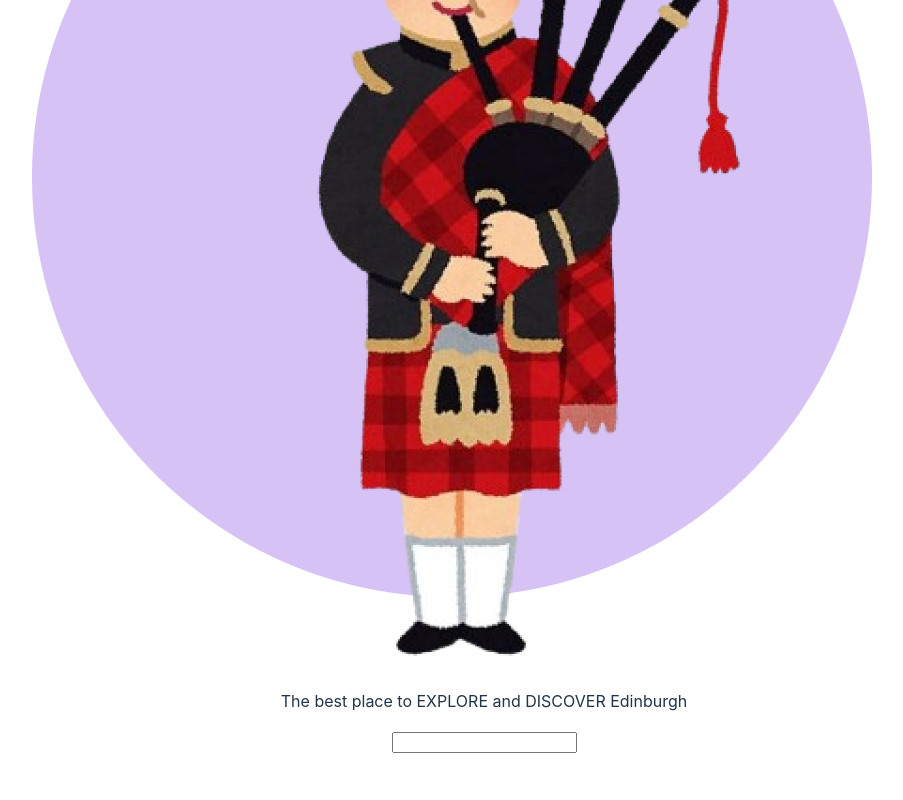
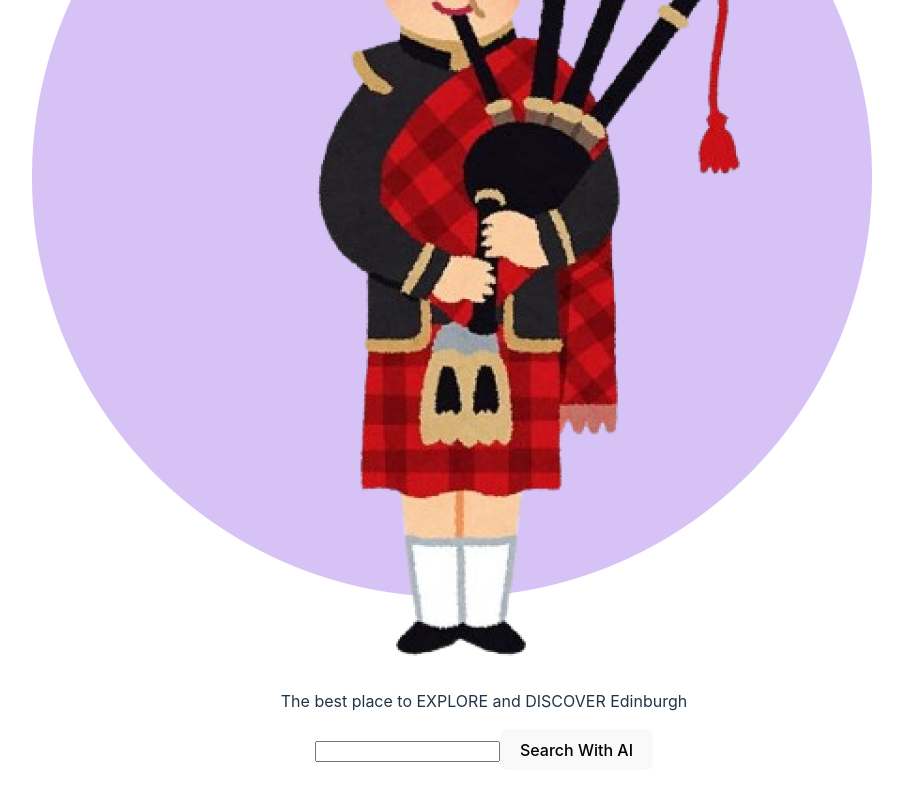
Before and after one commit to xiaowuuu/ask_edinburgh, a React (Vite) app in the folder client/: page / in a window 1280 px wide. Shown: the part 1668-2468 px from the top of the page, without its empty margins (156-1059 px from the left). Built offline with nearby package versions, Linux system fonts and the light colour scheme.

Commit message:
add search button component

```diff
--- a/client/src/components/Search.tsx
+++ b/client/src/components/Search.tsx
@@ -1,6 +1,10 @@
+import SearchButton from "./SearchButton";
 function Search () {
   return (
+    <>
     <input></input>
+    <SearchButton/>
+    </>
   )
 }
 export default Search;
--- /dev/null
+++ b/client/src/components/SearchButton.tsx
@@ -0,0 +1,8 @@
+function SearchButton (){
+  // const SearchButton
+  return (
+    <button>Search With AI</button>
+  )
+
+}
+export default SearchButton;
```
